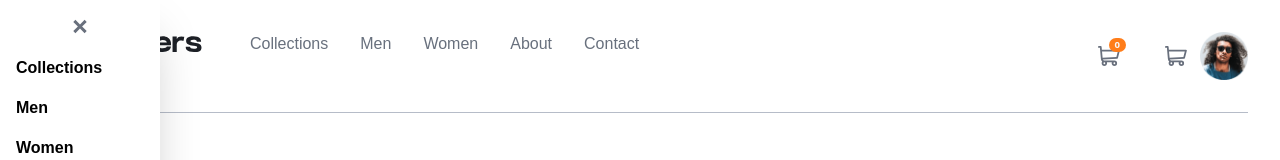
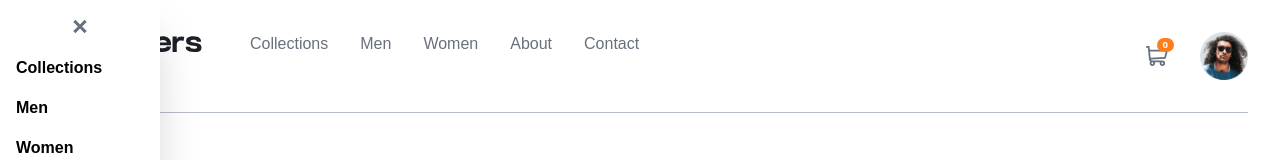
Before and after one commit to Alpaoca/e-commerce-product-page, a React (Vite) app: page / in a window 1280 px wide. Shown: the top 160 px of the page. Built offline with nearby package versions, Linux system fonts and the light colour scheme.

Commit message:
fix navbar

```diff
--- a/src/components/layout/Nav.tsx
+++ b/src/components/layout/Nav.tsx
@@ -50,11 +50,6 @@ function Nav() {
         </div>
         <div className="flex">
           <CartButton />
-
-          <img
-            className="object-scale-down size-12 rounded-full border-2 border-transparent cursor-pointer transition-colors hover:border-orange"
-            src="./images/icon-cart.svg"
-          />
           <img
             className="object-scale-down size-12"
             src="./images/image-avatar.png"
```
